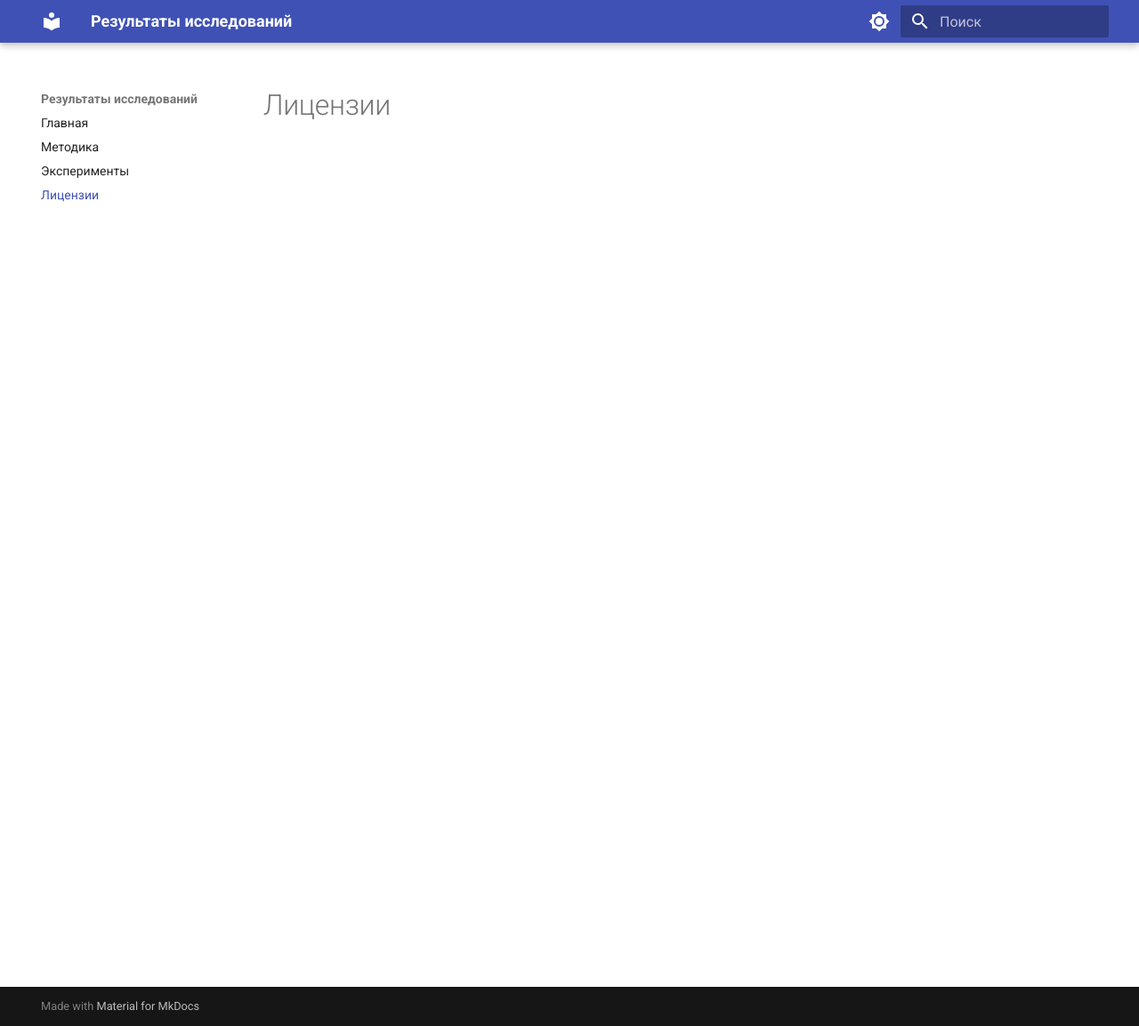
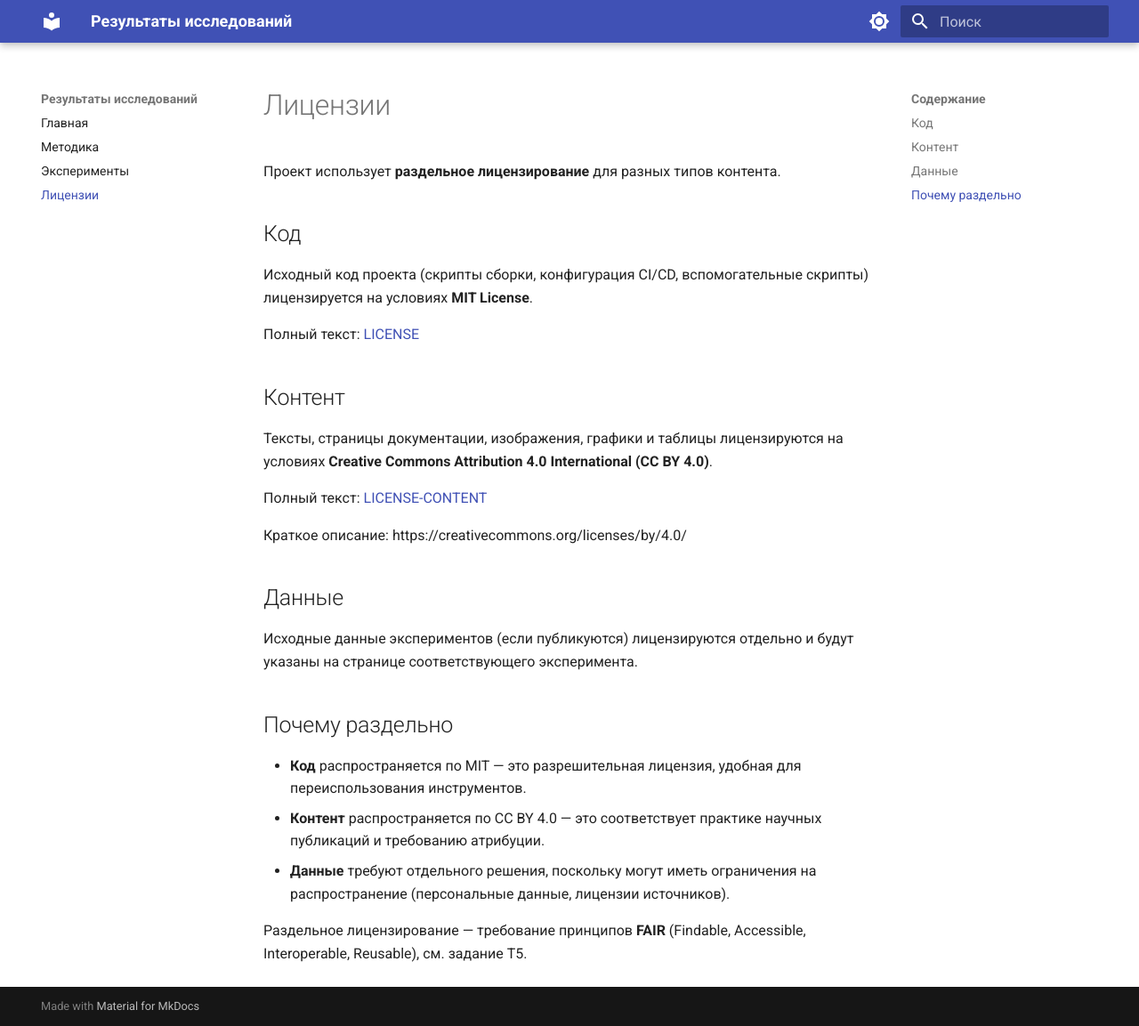
Before and after one commit to BobrAll/pyweb, an MkDocs documentation site: the page built from docs/licenses.md, in a window 1280 px wide and 1153 px high. Shown: the whole window at 89% size. Built offline with MkDocs 1.6.1 and Material for MkDocs 9.7.7, drawn with Linux system fonts in a browser that asks for light colours.

Commit message:
Added licenses

```diff
--- a/docs/licenses.md
+++ b/docs/licenses.md
@@ -1 +1,36 @@
 # Лицензии
+
+Проект использует **раздельное лицензирование** для разных типов контента.
+
+## Код
+
+Исходный код проекта (скрипты сборки, конфигурация CI/CD, вспомогательные
+скрипты) лицензируется на условиях **MIT License**.
+
+Полный текст: [LICENSE](https://github.com/BobrAll/pyweb/blob/main/LICENSE)
+
+## Контент
+
+Тексты, страницы документации, изображения, графики и таблицы
+лицензируются на условиях **Creative Commons Attribution 4.0 International (CC BY 4.0)**.
+
+Полный текст: [LICENSE-CONTENT](https://github.com/BobrAll/pyweb/blob/main/LICENSE-CONTENT)
+
+Краткое описание: https://creativecommons.org/licenses/by/4.0/
+
+## Данные
+
+Исходные данные экспериментов (если публикуются) лицензируются отдельно
+и будут указаны на странице соответствующего эксперимента.
+
+## Почему раздельно
+
+- **Код** распространяется по MIT — это разрешительная лицензия, удобная
+  для переиспользования инструментов.
+- **Контент** распространяется по CC BY 4.0 — это соответствует практике
+  научных публикаций и требованию атрибуции.
+- **Данные** требуют отдельного решения, поскольку могут иметь ограничения
+  на распространение (персональные данные, лицензии источников).
+
+Раздельное лицензирование — требование принципов **FAIR**
+(Findable, Accessible, Interoperable, Reusable), см. задание Т5.
```
Also changed, not shown: README.md (+5 -0 lines), 2 other files.
